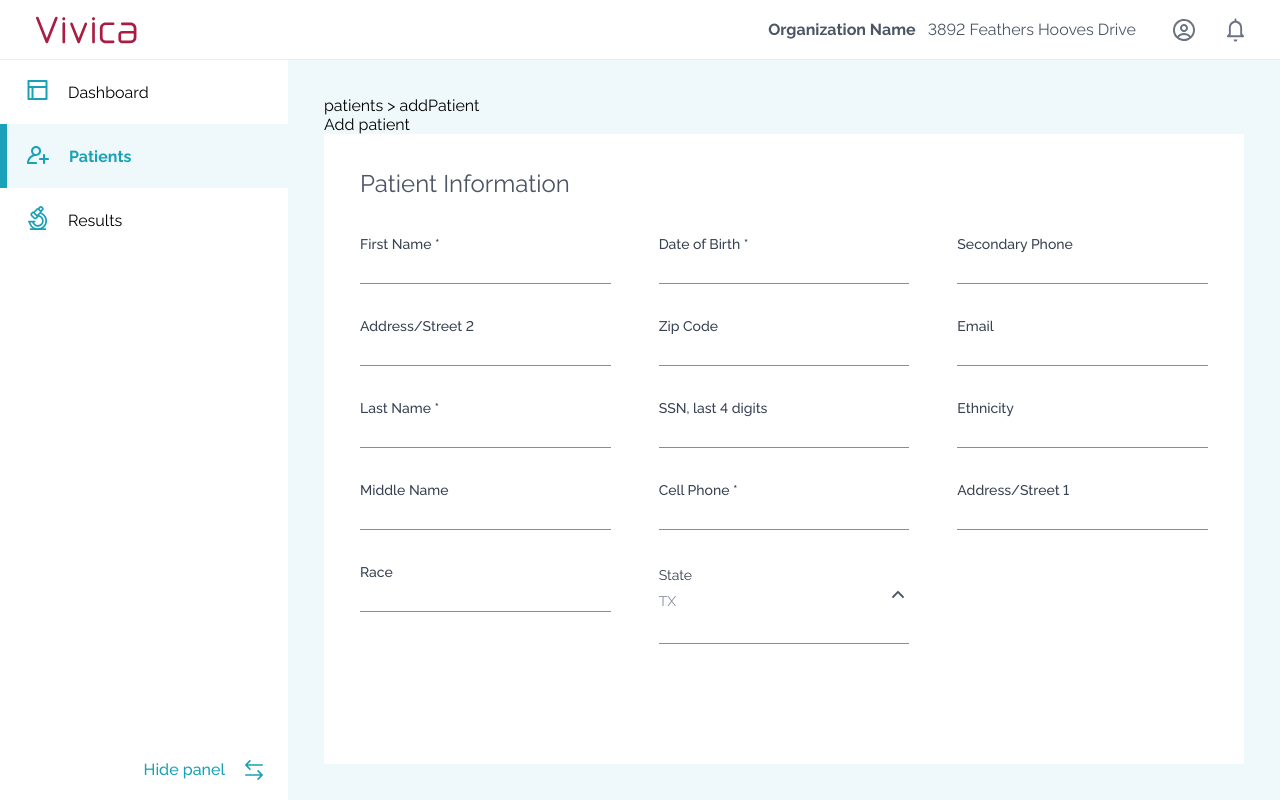
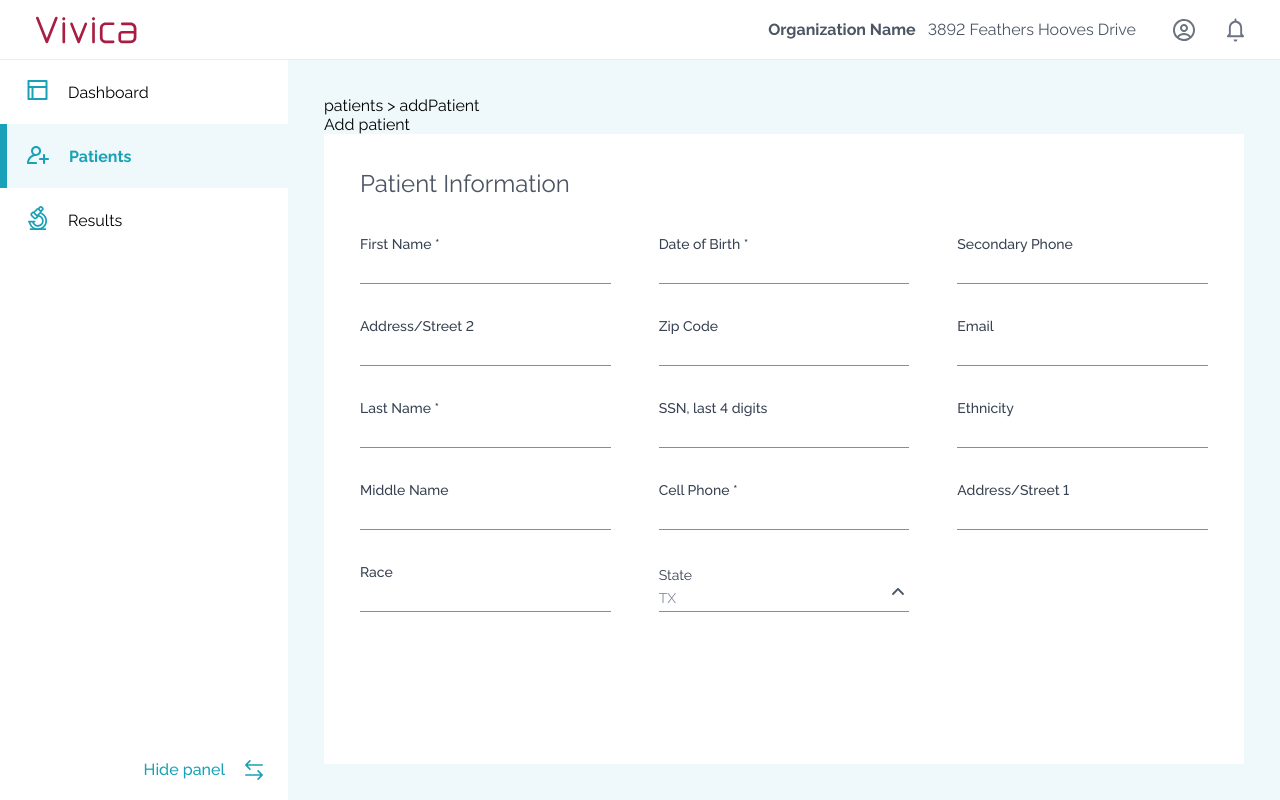
Before and after one commit to metalheadpnz/vivica, a React (Create React App) app: page /patients/addPatient in a window 1280 px wide. Built offline with nearby package versions, Linux system fonts and the light colour scheme.

Commit message:
new Select

```diff
--- a/src/components/Select2/Select2.module.scss
+++ b/src/components/Select2/Select2.module.scss
@@ -2,14 +2,14 @@
   //width: 400px;
   //height: 200px;
   position: relative;
-  border-bottom: 1px solid #858D9C;
+  //border-bottom: 1px solid #858D9C;
 }
 
 .optionsContainer {
   position: absolute;
   //top: 81px;
   left: 0;
-  border: 1px solid black;
+  //border: 1px solid black;
   box-shadow: 0 3px 5px 3px rgba(240, 240, 240, 0.2);
   width: 100%
 }
@@ -25,7 +25,7 @@
   font-size: 14px;
   line-height: 20px;
   padding-top: 3px;
-  padding-bottom: 3px;
+  //padding-bottom: 3px;
 }
 
 .currentOption {
@@ -36,7 +36,7 @@
   font-weight: 500;
   font-size: 14px;
   line-height: 20px;
-  //border-bottom: 1px solid #858D9C;
+  border-bottom: 1px solid #858D9C;
   display: flex;
 
 }
```
